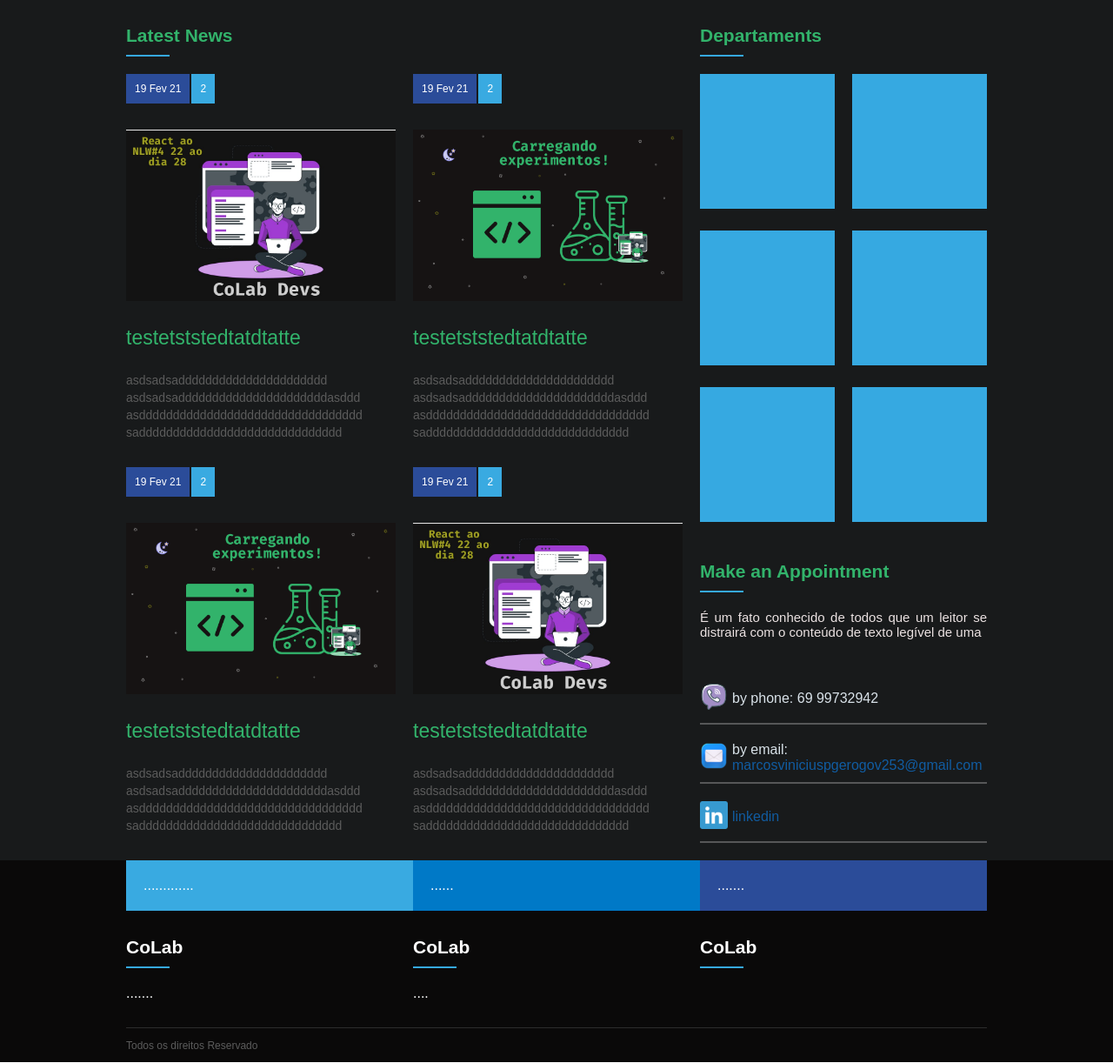
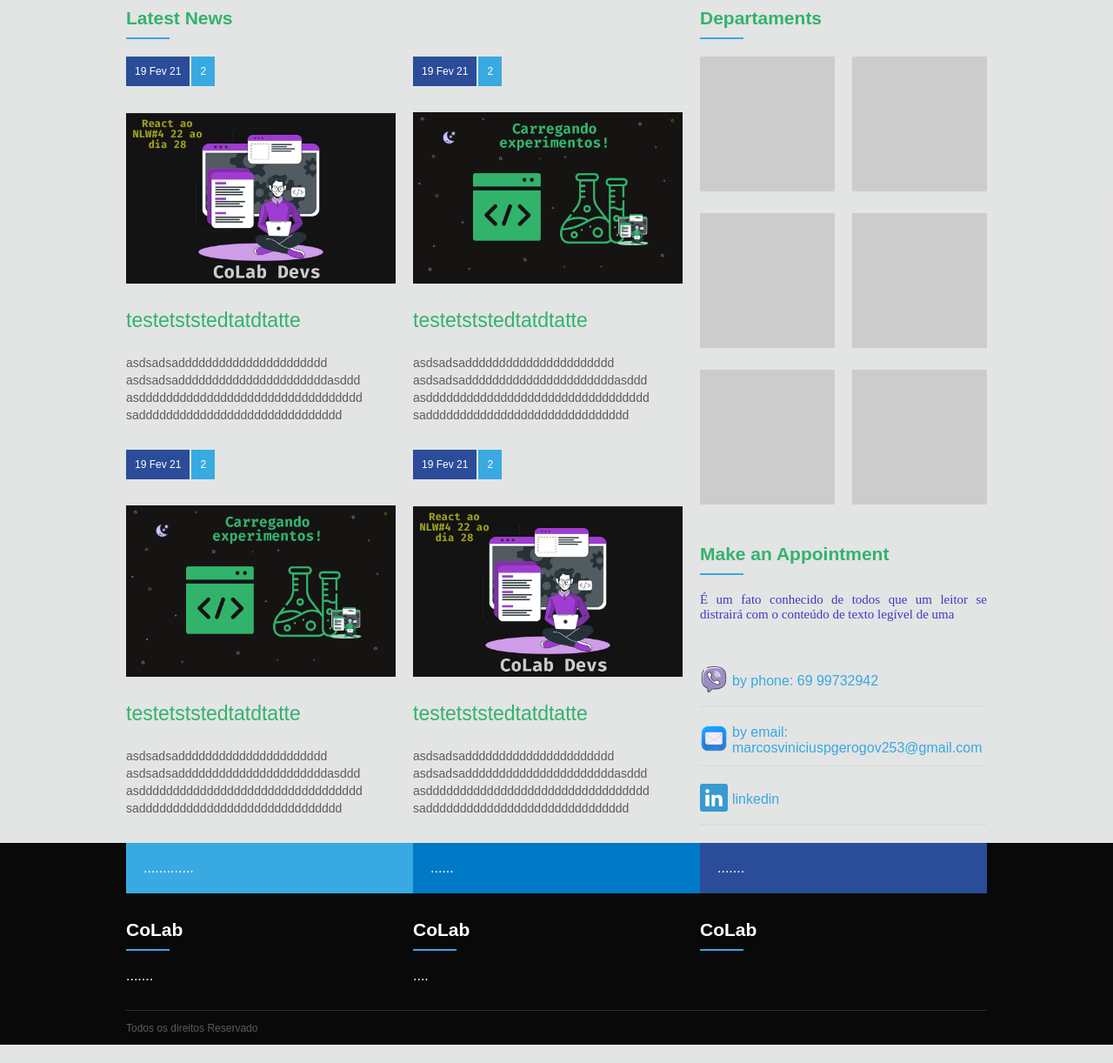
Before and after one commit to marcoscode404/projetosFront-end, a PHP site: page / in a window 1280 px wide. Shown: the part 791-2013 px from the top of the page at 87% size. Run offline with PHP 8.4, Linux system fonts and the light colour scheme.

Commit message:
Update style.css

```diff
--- a/projeto-flexbox/css/style.css
+++ b/projeto-flexbox/css/style.css
@@ -1,42 +1,51 @@
+/* configurações gerais */
 *{
     margin: 0;
     padding: 0;
     box-sizing: border-box;
     font-family: Arial;
 }
+
+
+:root {
+    --background-geral: #121214
+    --cor-branca: #fff;
+    --cor-laranja: #e08e22;
+    --cor-header: #202024;
+    --cor-verde-escuro: rgb(45, 90, 31);
+    --cor-text: #727272;
+    --cor-text-azul: #36a9e1;
+
+}
+.container{
+    display: flex;
+    justify-content: space-between;
+    width: 990px;
+}
 /* configurações gerais */
 
 header{
     display: flex;
     justify-content: center;
-    height: 120px;
-    background-color: #1d2331;
+    height: 5rem;
+    background-color:  #2b4c99;
+    border-bottom: 1px solid rgb(45, 90, 31);
 }
 
-.container{
-    display: flex;
-    justify-content: space-between;
-    width: 990px;
 
 
-}
-
-.logo{
+header .logo{
     display: flex;
     align-items: center;
     font-family: Arial, Helvetica, sans-serif;
-    color: #727272;
+    color: #fff;
     text-transform: uppercase;
-
-
-}
-.logo h2{
-    border-bottom: 2px solid rgb(209, 88, 88);
-    padding-bottom: 12px;
+    font-size: 1rem;
 }
 
 
-.menu{
+
+header .menu{
     display: flex;
     align-items: center;
 
@@ -58,16 +67,15 @@ nav a{
     padding: 15px;
     text-decoration: none;
     font-family: Arial, Helvetica, sans-serif;
-    color: #727272;
+    color: var(--cor-text);
     text-transform: uppercase;
 
 }
 
 nav .active a,
 nav a:hover{
-    /* background-color: #206b37; */
     color: #fff;
-    border-bottom: 2px solid rgb(209, 88, 88);
+
 }
 
 #banner {
@@ -76,7 +84,7 @@ nav a:hover{
     background-image: url('../img/banner5.png');
     background-position: center;
     background-size: cover;
-    height: 670px;
+    height: 690px;
 }
 
 .column{
@@ -162,7 +170,7 @@ nav a:hover{
 
 .banner_options a:hover{
     background-color: antiquewhite;
-    color: rgb(15, 119, 189);
+    color: var(--cor-text-azul);
 }
 
 
@@ -170,7 +178,7 @@ nav a:hover{
 #geral{
     display: flex;
     justify-content: center;
-    background-color: #181A1B;
+    background-color: #1e20221f;
 }
 
 #geral section{
@@ -196,7 +204,7 @@ nav a:hover{
 .widget_title_bar{
     width: 50px;
     height: 2px;
-    background-color: #36a9e1;
+    background-color: var(--cor-text-azul);
     margin-top: 10px;
 }
 
@@ -227,15 +235,16 @@ nav a:hover{
     width: 155px;
     height: 155px;
     margin-bottom: 15px;
-    background-color: #36a9e1;
+    background-color: #ccc;
 }
 
 .widget_body h4{
     text-align: justify;
-    color: #ebe2e2;
+    color: #3d3bc7;
     font-weight: normal;
     font-size: 15px;
     margin-bottom: 50px;
+    font-family: serif;
 }
 
 
@@ -259,11 +268,11 @@ nav a:hover{
 
 .contato a{
     text-decoration: none;
-    color: rgb(17, 92, 161);
+    color: var(--cor-text-azul);
 }
 
 .horario{
-    color: #d9e2e9;
+    color: var(--cor-text-azul);
 }
 
 
```
